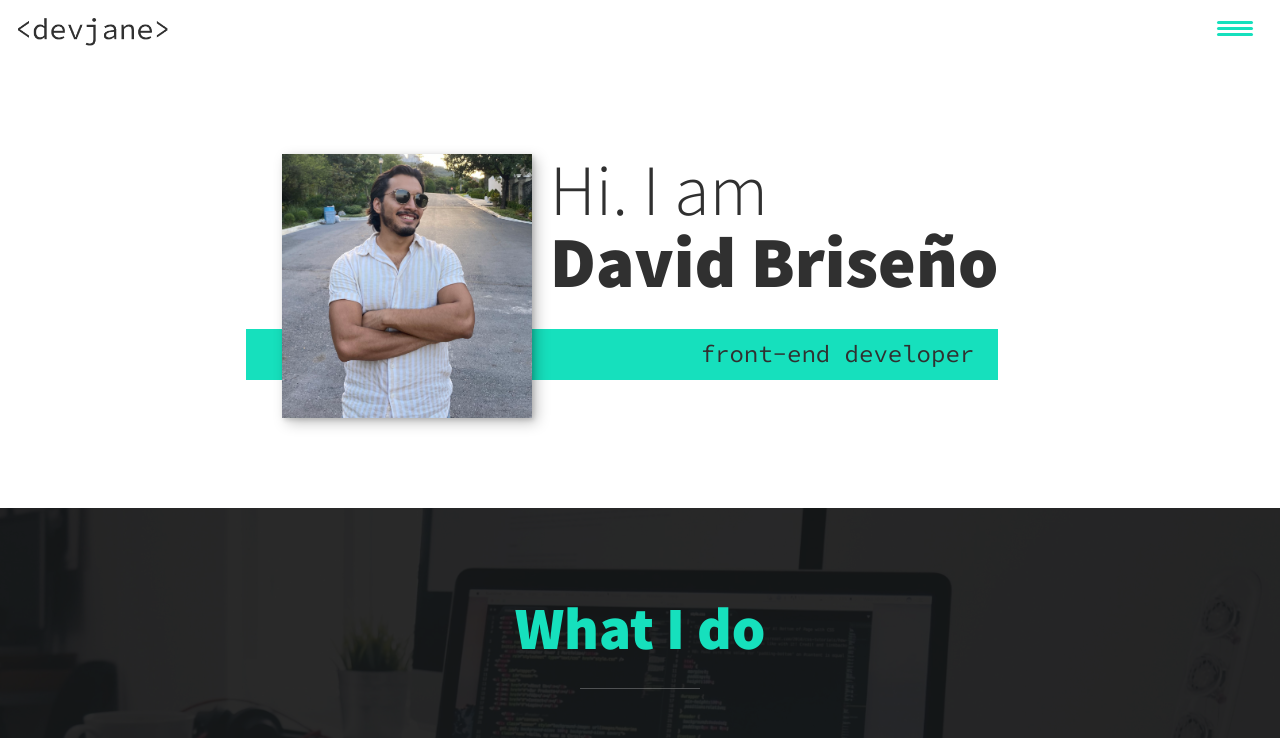
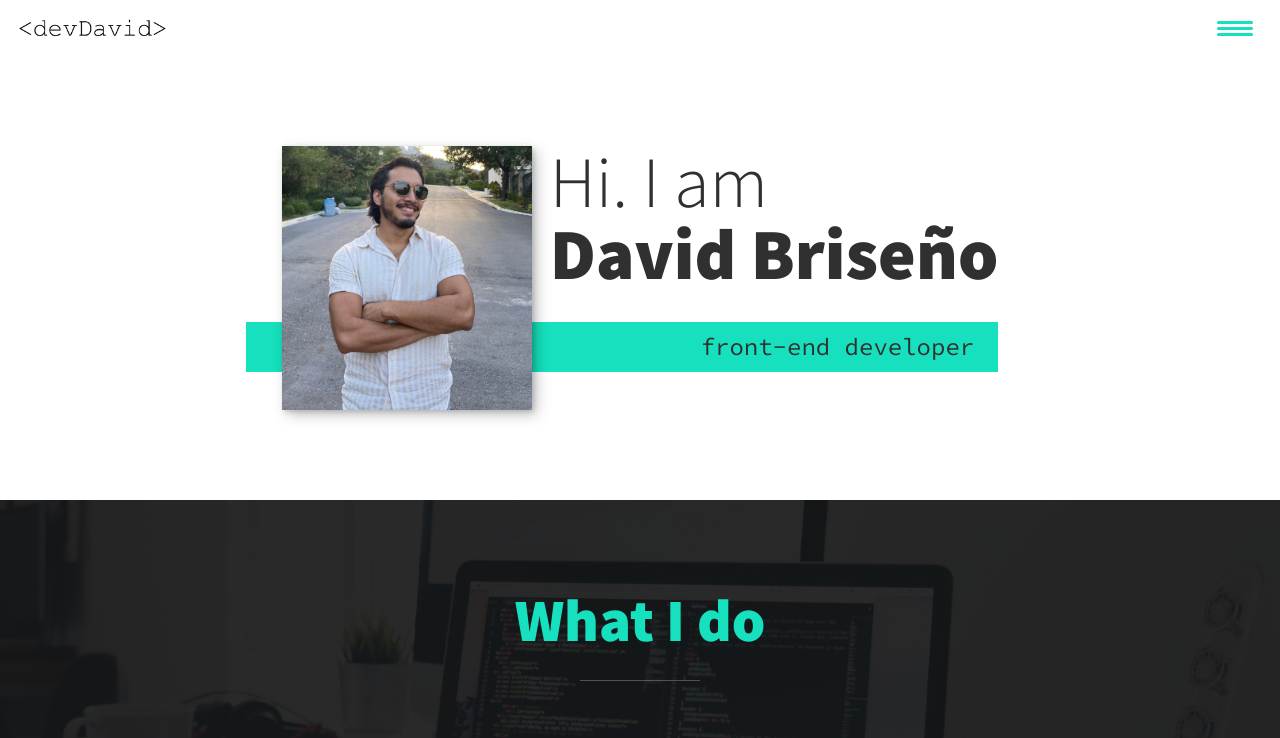
Before and after one commit to davidbriseo/myWebsite, a plain HTML site: page index.html in a window 1280 px wide. Shown: the top 738 px of the page. Drawn offline with nearby package versions, Linux system fonts and the light colour scheme; files whose address does not match are found by name.

Commit message:
Deleted the default pictures from the repository and changed the logo

```diff
--- a/index.html
+++ b/index.html
@@ -15,7 +15,7 @@
     <body>
         <header>
             <div class="logo">
-                <img src="img/devjane.png" alt="">
+                <img src="img/devDavid.png" alt="">
             </div>
             <button class="nav-toggle" aria-label="toggle navigation">
                 <span class="hamburguer"></span>
```
Also changed, not shown: img/dev-jane-01.png (deleted), img/dev-jane-02.jpg (deleted), img/devDavid.png (added), img/devjane.png (deleted).
